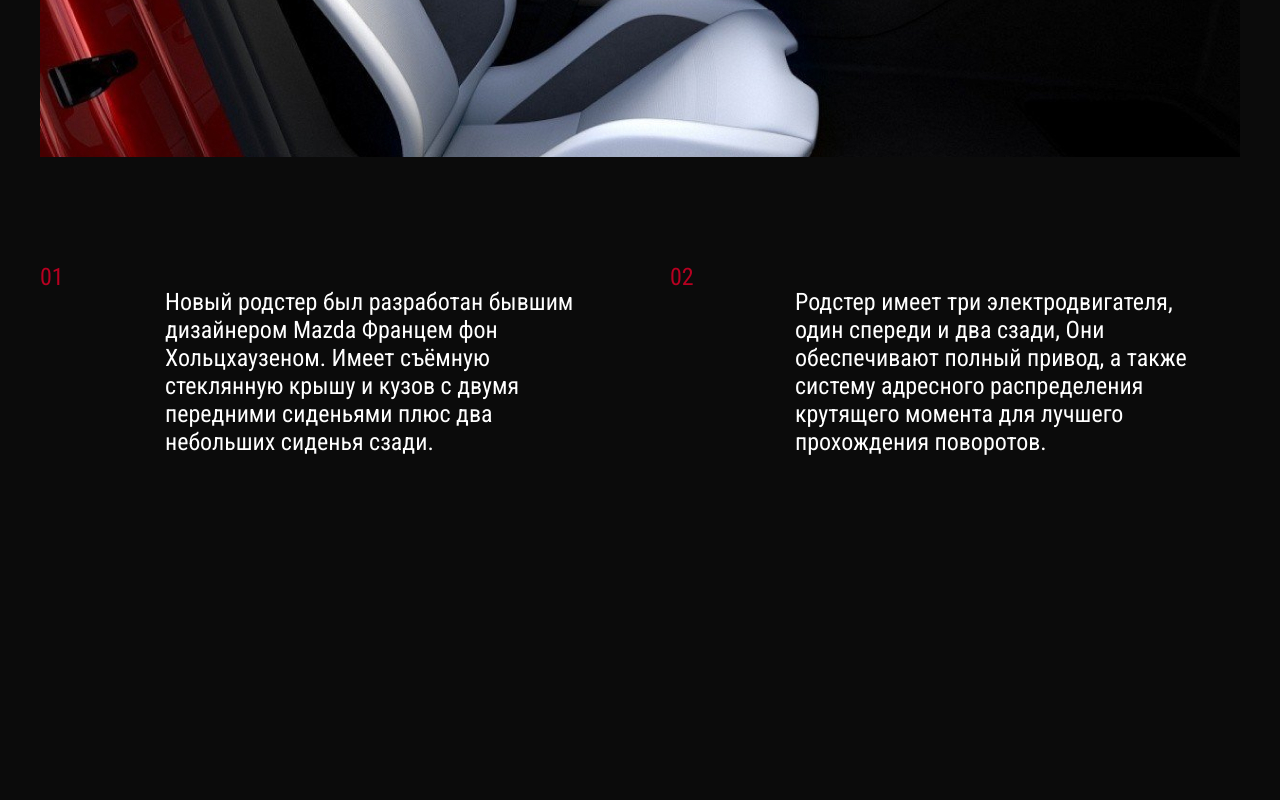
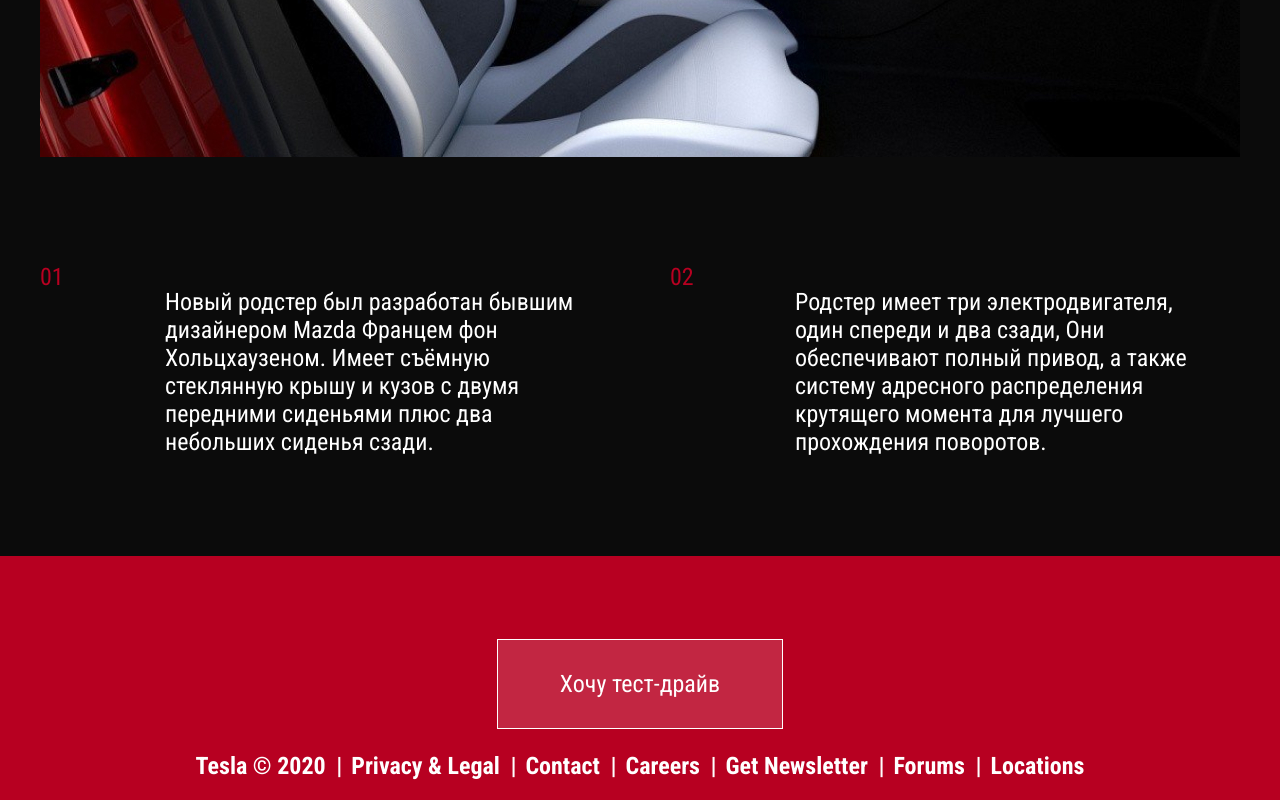
Before and after one commit to DonSergio91/Tesla, a plain HTML site: page index.html in a window 1280 px wide. Shown: the part 3190-3990 px from the top of the page. Before the commit the page ends 3646 px from the top, so only its background shows below. Drawn offline with nearby package versions, Linux system fonts and the light colour scheme.

Commit message:
add footer

```diff
--- a/css/style.css
+++ b/css/style.css
@@ -73,7 +73,7 @@ header{
     width: 284px;
     margin-bottom: 25px;
 }
-.header-content__btn{
+.button{
     display: inline-block;
     border: 1px solid #fff;
     padding: 30px 62px;
@@ -81,7 +81,7 @@ header{
     transition: all .5s;
 }
 
-.header-content__btn:hover{
+.button:hover{
     background-color: #770302;
 }
 
@@ -203,6 +203,7 @@ top: -60px;
 .design-row{
     display: flex;
     justify-content: space-between;
+    margin-bottom: 100px;
 }
 .design-row__item{
     max-width: 570px;
@@ -218,3 +219,31 @@ top: -60px;
     max-width: 430px;
     padding-top: 25px;
 }
+
+.footer{
+    background-color: #B70021;
+    padding: 83px 0 20px;
+}
+
+.footer-btn{
+    text-align: center;
+    margin-bottom: 23px;
+}
+
+.footer-copy{
+    text-align: center;
+    font-weight: 700;
+}
+.footer-copy ul{
+    list-style: none;
+}
+.footer-copy li{
+    display: inline-block;
+    padding: 0 10px;
+    position: relative;
+}
+.footer-copy li + li::before{
+    content: "|";
+    position: absolute;
+    left: -5px;
+}
--- a/index.html
+++ b/index.html
@@ -35,7 +35,7 @@
           рекордным ускорением, дальностю и
           производительностью.
         </div>
-        <a class="header-content__btn" href="#">
+        <a class="button" href="#">
           Хочу тест-драйв
         </a>
       </div>
@@ -165,6 +165,28 @@
       </div>
     </div>
   </section>
+  <footer class="footer">
+    <div class="container">
+      <div class="footer-btn">
+        <a class="button" href="#">
+          Хочу тест-драйв
+        </a>
+      </div>
+        <div class="footer-copy">
+          <ul>
+            <li>Tesla © 2020</li>
+            <li><a href="">Privacy & Legal</a></li>
+            <li><a href="">Contact</a></li>
+            <li><a href="">Careers</a></li>
+            <li><a href="">Get Newsletter</a></li>
+            <li><a href="">Forums</a></li>
+            <li><a href="">Locations</a></li>
+          </ul>
+        </div>
+    </div>
+  </footer>
+
+
 
   <script src="https://ajax.googleapis.com/ajax/libs/jquery/3.4.1/jquery.min.js"></script>
   <script src="js/slick.min.js"></script>
```
